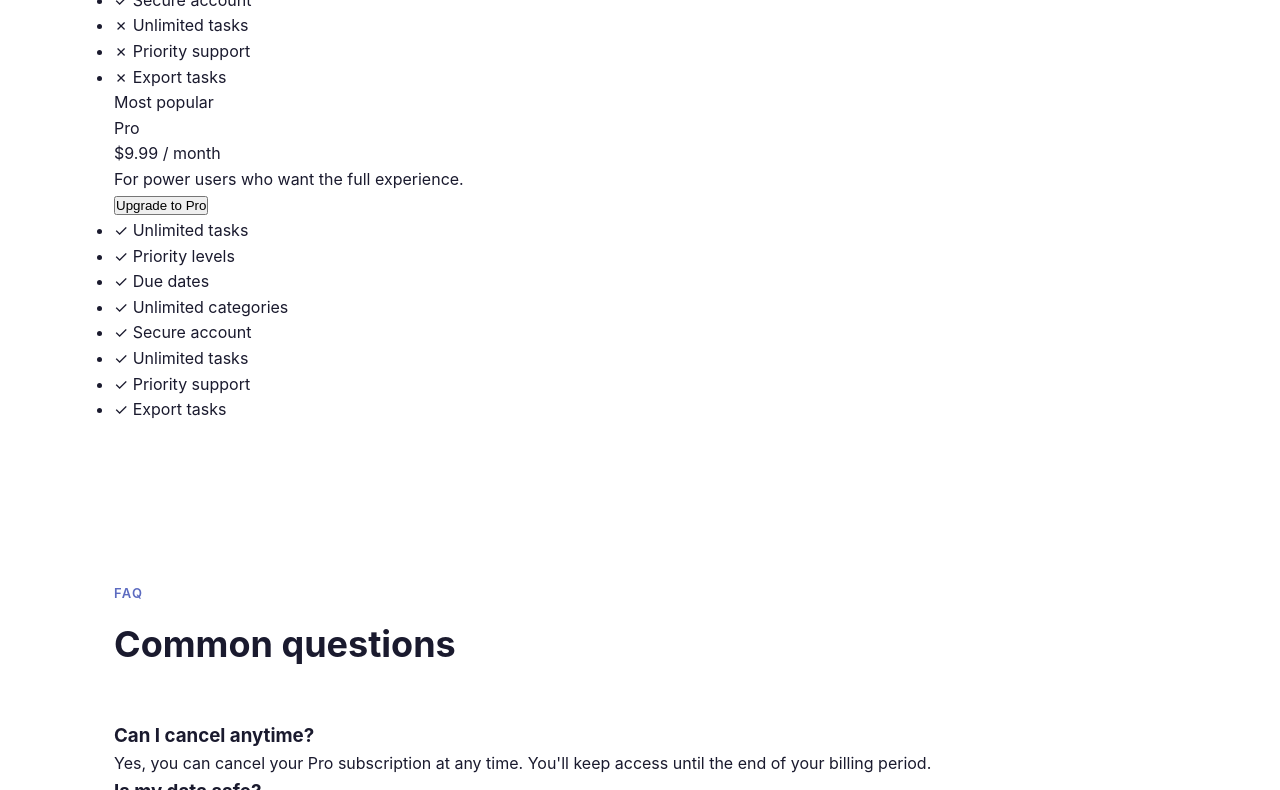
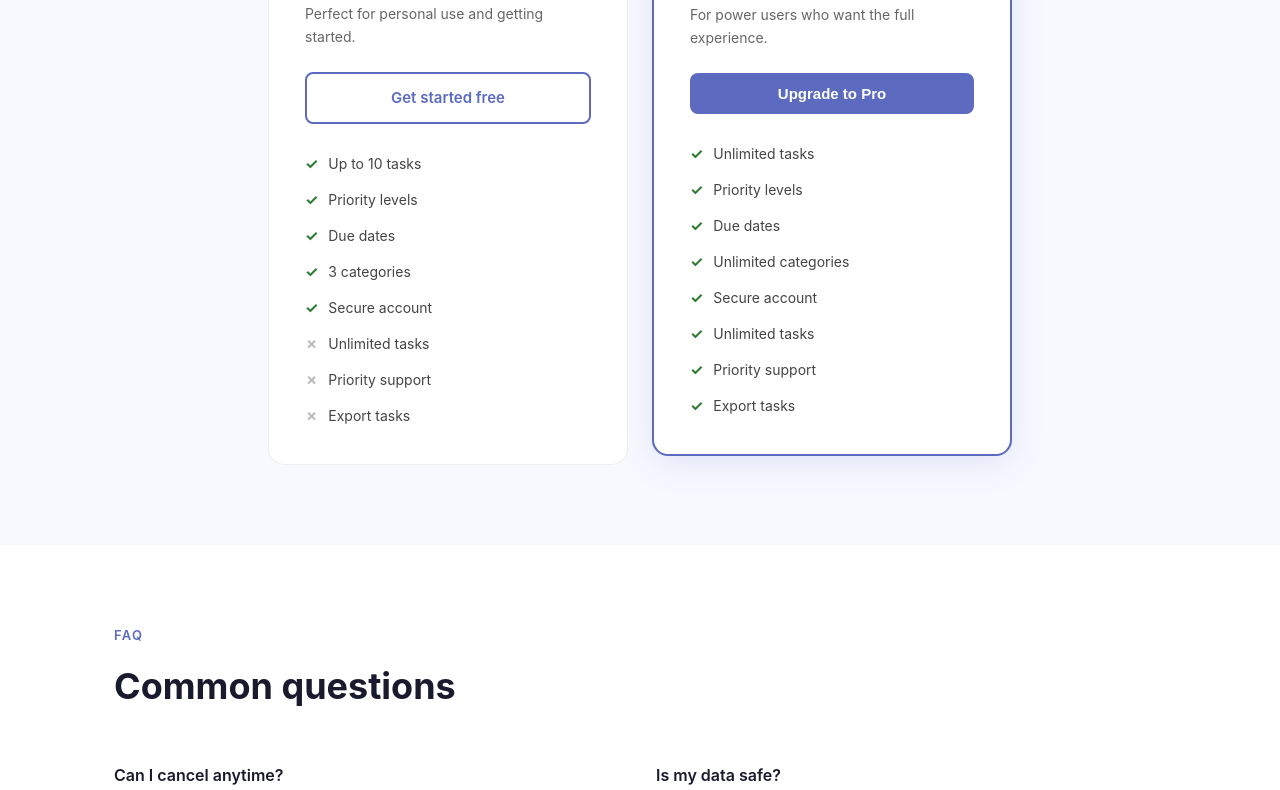
Before and after one commit to Nachiie31/task-manager, a website: page public/pricing.html in a window 1280 px wide. Shown: the part 574-1364 px from the top of the page. Drawn offline with nearby package versions, Linux system fonts and the light colour scheme.

Commit message:
latest updates

```diff
--- a/public/landing.css
+++ b/public/landing.css
@@ -362,3 +362,164 @@ a { text-decoration: none; color: inherit; }
 .footer-links a:hover { color: white; }
 
 .footer-copy { font-size: 13px; color: #666; }
+
+
+/* FOR PRICING CSS */
+
+/* Pricing header */
+.pricing-header { background: #f8f9ff; padding-top: 60px; }
+.pricing-sub { font-size: 18px; color: #666; margin-bottom: 0; }
+
+/* Pricing grid */
+.pricing-section { background: #f8f9ff; }
+
+.pricing-grid {
+  display: flex;
+  gap: 24px;
+  justify-content: center;
+  align-items: flex-start;
+}
+
+.pricing-card {
+  background: white;
+  border-radius: 16px;
+  padding: 36px;
+  border: 1px solid #eee;
+  width: 100%;
+  max-width: 360px;
+  position: relative;
+}
+
+.pro-card {
+  border: 2px solid #5c6bc0;
+  box-shadow: 0 8px 32px rgba(92,107,192,0.15);
+}
+
+.pro-badge {
+  position: absolute;
+  top: -14px;
+  left: 50%;
+  transform: translateX(-50%);
+  background: #5c6bc0;
+  color: white;
+  font-size: 12px;
+  font-weight: 600;
+  padding: 4px 16px;
+  border-radius: 20px;
+  white-space: nowrap;
+}
+
+.plan-name {
+  font-size: 18px;
+  font-weight: 700;
+  color: #1a1a2e;
+  margin-bottom: 12px;
+}
+
+.plan-price {
+  display: flex;
+  align-items: baseline;
+  gap: 4px;
+  margin-bottom: 12px;
+}
+
+.price-amount {
+  font-size: 42px;
+  font-weight: 700;
+  color: #1a1a2e;
+}
+
+.price-period {
+  font-size: 15px;
+  color: #888;
+}
+
+.plan-desc {
+  font-size: 14px;
+  color: #666;
+  margin-bottom: 24px;
+  line-height: 1.6;
+}
+
+.btn-plan-free {
+  display: block;
+  width: 100%;
+  padding: 12px;
+  text-align: center;
+  border: 2px solid #5c6bc0;
+  border-radius: 8px;
+  color: #5c6bc0;
+  font-size: 15px;
+  font-weight: 600;
+  margin-bottom: 28px;
+  transition: all 0.2s;
+}
+
+.btn-plan-free:hover { background: #f0f2ff; }
+
+.btn-plan-pro {
+  display: block;
+  width: 100%;
+  padding: 12px;
+  text-align: center;
+  background: #5c6bc0;
+  border: none;
+  border-radius: 8px;
+  color: white;
+  font-size: 15px;
+  font-weight: 600;
+  margin-bottom: 28px;
+  cursor: pointer;
+  transition: background 0.2s;
+}
+
+.btn-plan-pro:hover { background: #3f51b5; }
+
+.plan-features {
+  list-style: none;
+  display: flex;
+  flex-direction: column;
+  gap: 12px;
+}
+
+.plan-features li {
+  display: flex;
+  align-items: center;
+  gap: 10px;
+  font-size: 14px;
+  color: #444;
+}
+
+.check {
+  color: #2e7d32;
+  font-weight: 700;
+  font-size: 15px;
+  flex-shrink: 0;
+}
+
+.cross {
+  color: #bbb;
+  font-weight: 700;
+  font-size: 15px;
+  flex-shrink: 0;
+}
+
+/* FAQ */
+.faq-grid {
+  display: grid;
+  grid-template-columns: repeat(2, 1fr);
+  gap: 32px;
+}
+
+.faq-item h3 {
+  font-size: 16px;
+  font-weight: 600;
+  color: #1a1a2e;
+  margin-bottom: 8px;
+}
+
+.faq-item p {
+  font-size: 14px;
+  color: #666;
+  line-height: 1.7;
+}
--- a/public/pricing.html
+++ b/public/pricing.html
@@ -139,8 +139,24 @@
     </div>
   </footer>
 
+<script src="https://cdn.jsdelivr.net/npm/@supabase/supabase-js@2"></script>
 <script>
+  const SUPABASE_URL = 'https://jhjpdypjbcxyrurqownc.supabase.co';
+  const SUPABASE_KEY = 'eyJhbGciOiJIUzI1NiIsInR5cCI6IkpXVCJ9.eyJpc3MiOiJzdXBhYmFzZSIsInJlZiI6ImpoanBkeXBqYmN4eXJ1cnFvd25jIiwicm9sZSI6ImFub24iLCJpYXQiOjE3NzgwNDgxMDksImV4cCI6MjA5MzYyNDEwOX0.AwdurgMrs9V72MjRuc9FpC1jNfQkefUcIJla_0HrEkU';
+  const { createClient } = supabase;
+  const client = createClient(SUPABASE_URL, SUPABASE_KEY);
+
   async function upgradeToPro() {
+    // Check if user is logged in first
+    const { data: { session } } = await client.auth.getSession();
+
+    if (!session) {
+      // Not logged in — send to signup first
+      window.location.href = 'signup.html?redirect=pricing';
+      return;
+    }
+
+    // Logged in — proceed to Stripe
     const res = await fetch('/api/create-checkout', {
       method: 'POST',
       headers: { 'Content-Type': 'application/json' }
```
Also changed, not shown: public/auth.js (+11 -2 lines), public/dashboard.html (+7 -6 lines), public/signup.html (+7 -0 lines). Lines whose indentation alone changed are shown as unchanged.
